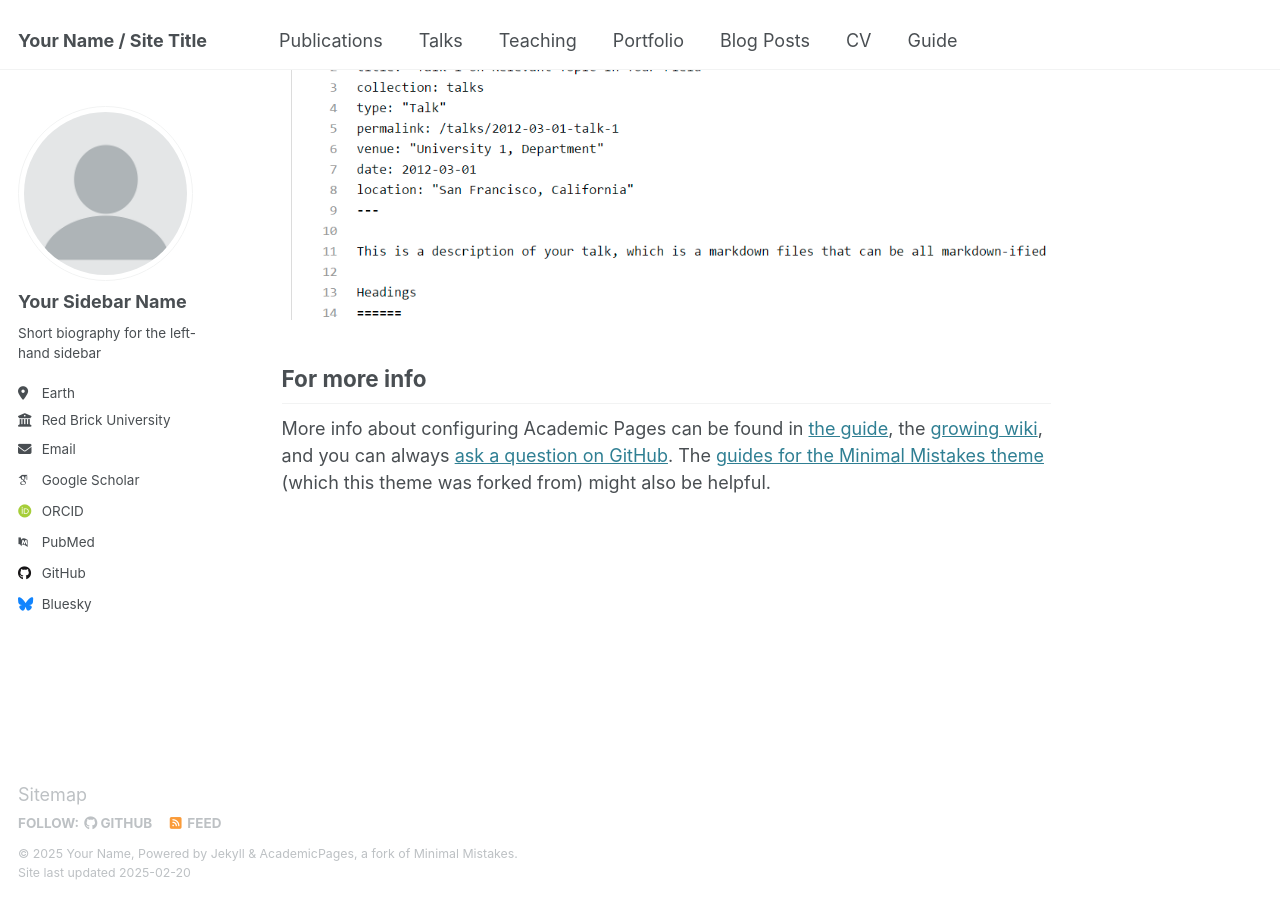
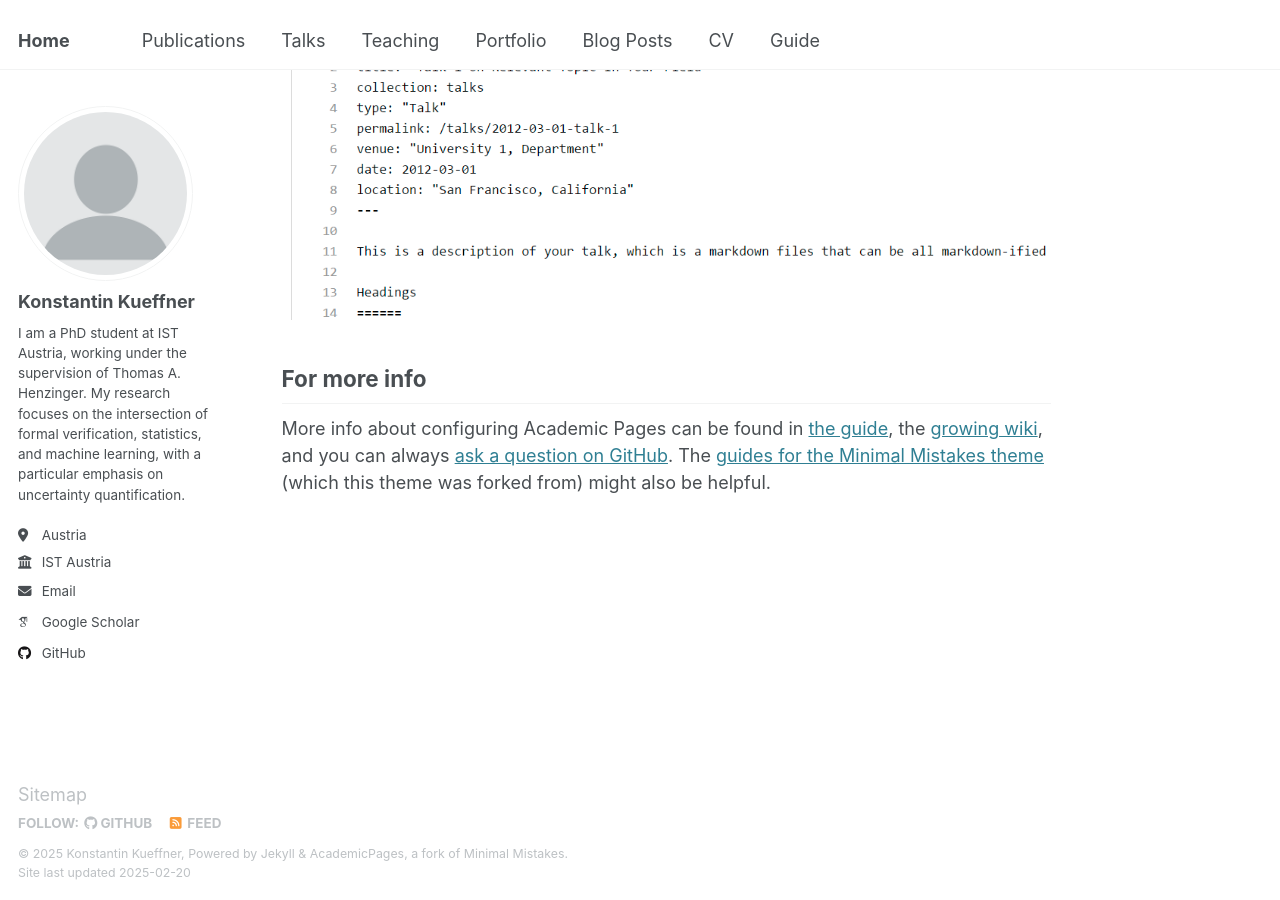
Before and after one commit to KonstantinRK/KonstantinRK.github.io, a Jekyll site: the page built from _pages/about.md, in a window 1280 px wide and 900 px high, scrolled down 2642 px. Built offline with Jekyll 4.4.1, drawn with Linux system fonts in a browser that asks for light colours; some web fonts are replaced.

Commit message:
Update _config.yml

```diff
--- a/_config.yml
+++ b/_config.yml
@@ -9,13 +9,13 @@
 # Basic Site Settings
 locale                   : "en-US"
 site_theme               : "default"
-title                    : "Your Name / Site Title"
+title                    : "Home"
 title_separator          : "-"
-name                     : &name "Your Name"
-description              : &description "personal description"
-url                      : https://academicpages.github.io # the base hostname & protocol for your site e.g. "https://[your GitHub username].github.io"
+name                     : &name "Konstantin Kueffner"
+description              : &description "PhD Student - Formal Methods and AI"
+url                      : https://KonstantinRK.github.io # the base hostname & protocol for your site e.g. "https://[your GitHub username].github.io"
 baseurl                  : "" # the subpath of your site, e.g. "/blog"
-repository               : "academicpages/academicpages.github.io"
+repository               : "KonstantinRK/KonstantinRK.github.io"
 
 # Site Author - The following control what appear as part of the author content on the side bar.
 #               If a field is blank the icon and link will not appear, otherwise it will be shown.
@@ -23,21 +23,21 @@ repository               : "academicpages/academicpages.github.io"
 author:
   # Biographic information
   avatar           : "profile.png"
-  name             : "Your Sidebar Name"
+  name             : "Konstantin Kueffner"
   pronouns         : # example: "she/her"
-  bio              : "Short biography for the left-hand sidebar"
-  location         : "Earth"
-  employer         : "Red Brick University"
+  bio              : "I am a PhD student at IST Austria, working under the supervision of Thomas A. Henzinger. My research focuses on the intersection of formal verification, statistics, and machine learning, with a particular emphasis on uncertainty quantification."
+  location         : "Austria"
+  employer         : "IST Austria"
   uri              : # URL
-  email            : "none@example.org"
+  email            : "konstantin.kueffner@ista.ac.at"
 
   # Academic websites
   arxiv            : # URL - Update with the correct link to your profile
-  googlescholar    : "https://scholar.google.com/citations?user=PS_CX0AAAAAJ"
+  googlescholar    : "https://scholar.google.com/citations?user=29JnQ50AAAAJ&hl=de"
   impactstory      : # URL
-  orcid            : "http://orcid.org/yourorcidurl"
+  orcid            : # URL
   semantic         : # URL
-  pubmed           : "https://www.ncbi.nlm.nih.gov/pubmed/?term=john+snow"
+  pubmed           : # URL
   researchgate     : # URL
   scopus           : # URL
 
@@ -45,12 +45,12 @@ author:
   bitbucket        : # Username - Update with your username on the site
   codepen          : # Username
   dribbble         : # Username
-  github           : "academicpages"
+  github           : "KonstantinRK"
   kaggle           : # Username
   stackoverflow    : # User number or user number and name (i.e., use "1" or "1/jeff-atwood")
 
   # Social media
-  bluesky          : "bsky.app" # Replace this with you Bluesky username
+  bluesky          : # Username
   facebook         : # Username
   flickr           : # Username
   foursquare       : # Username
```
